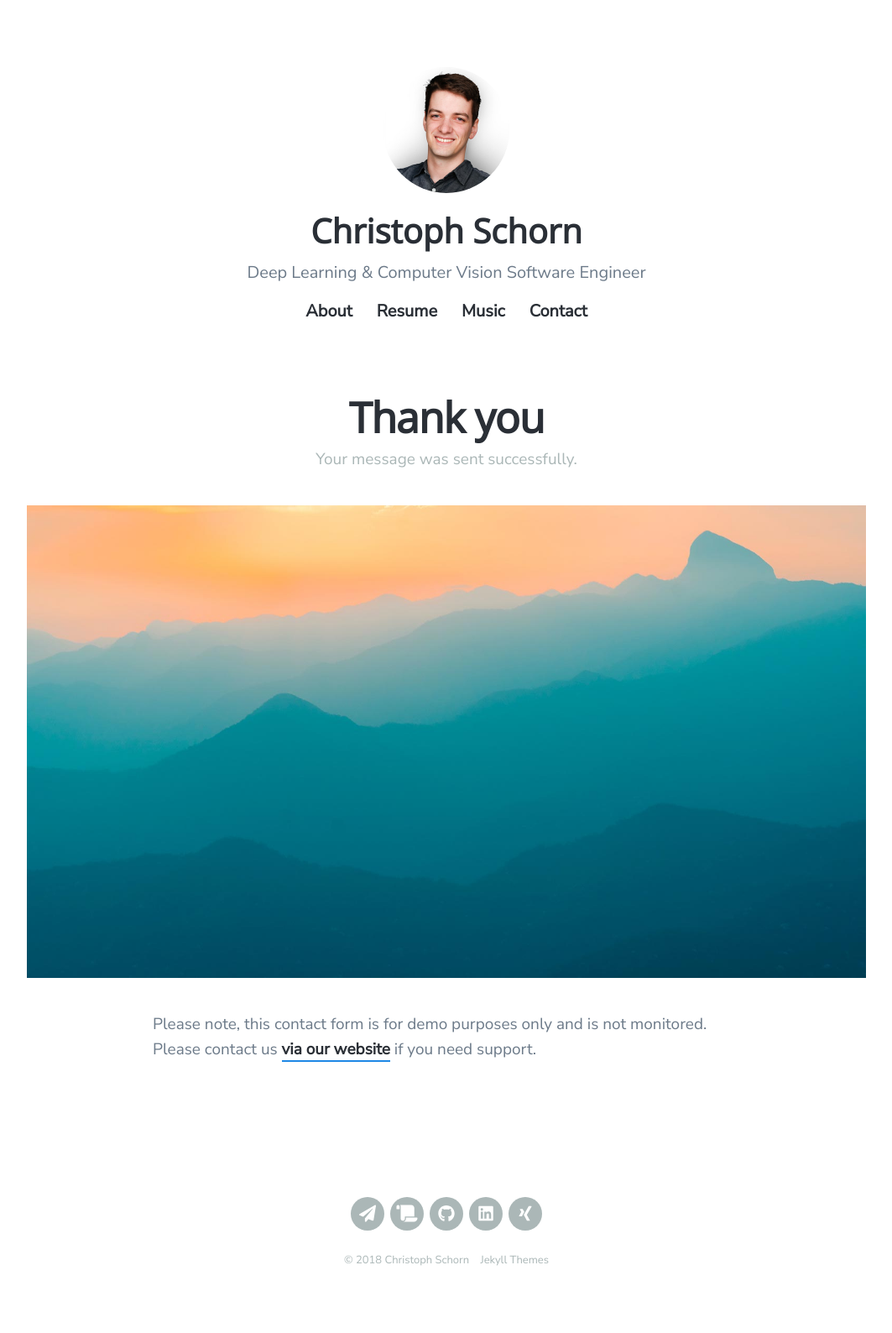
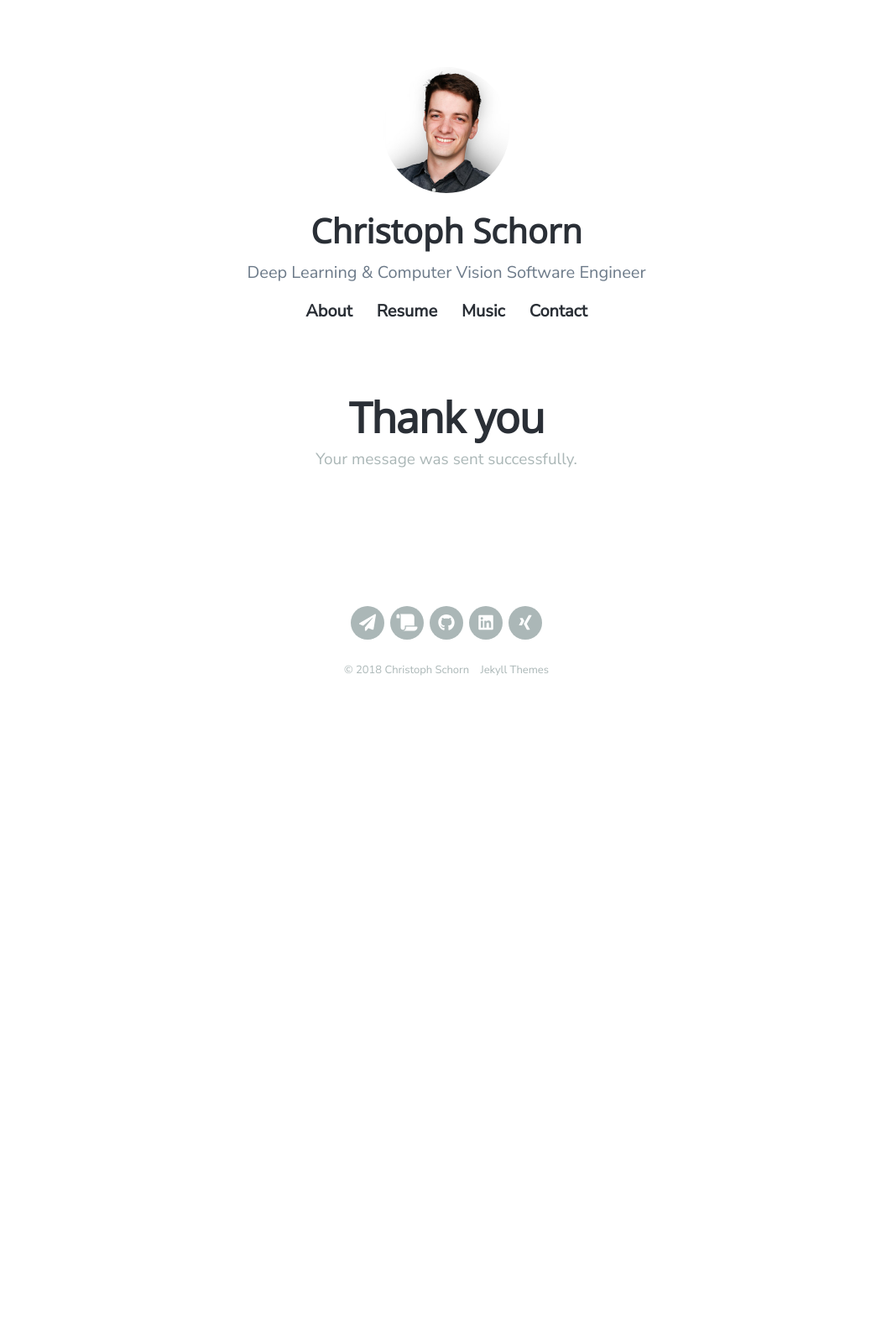
Before and after one commit to chrschorn/chrschorn.github.io, a Jekyll site: the page built from _pages/thanks.md, in a window 1280 px wide. Shown: the whole page at 84% size, without its empty margins (108-1171 px from the left). Built offline with Jekyll 4.4.1, drawn with Linux system fonts in a browser that asks for light colours; nearby versions of some CDN libraries; after the commit the page ends 900 px from its top, so only the background shows below that.

Commit message:
Clean up email confirmation page

```diff
--- a/_pages/thanks.md
+++ b/_pages/thanks.md
@@ -1,10 +1,6 @@
 ---
 title: Thank you
 subtitle: Your message was sent successfully.
-description: Simples is a super simple blogging theme for Jekyll.
-featured_image: /images/demo/demo-landscape.jpg
+description: Email confirmation page
+#featured_image: /images/demo/demo-landscape.jpg
 ---
-
-![](/images/demo/demo-landscape.jpg)
-
-Please note, this contact form is for demo purposes only and is not monitored. Please contact us [via our website](https://jekyllthemes.io) if you need support.
```
